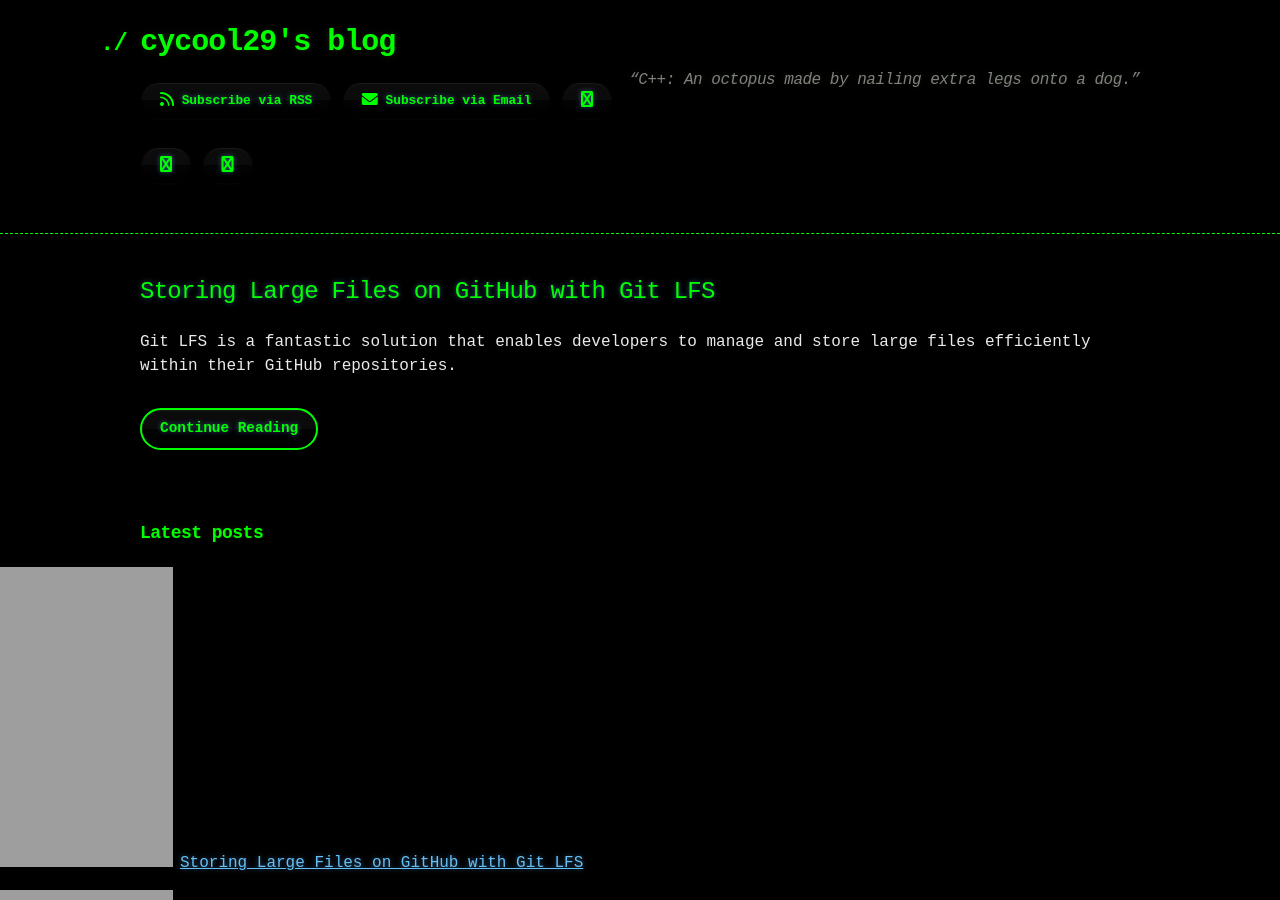
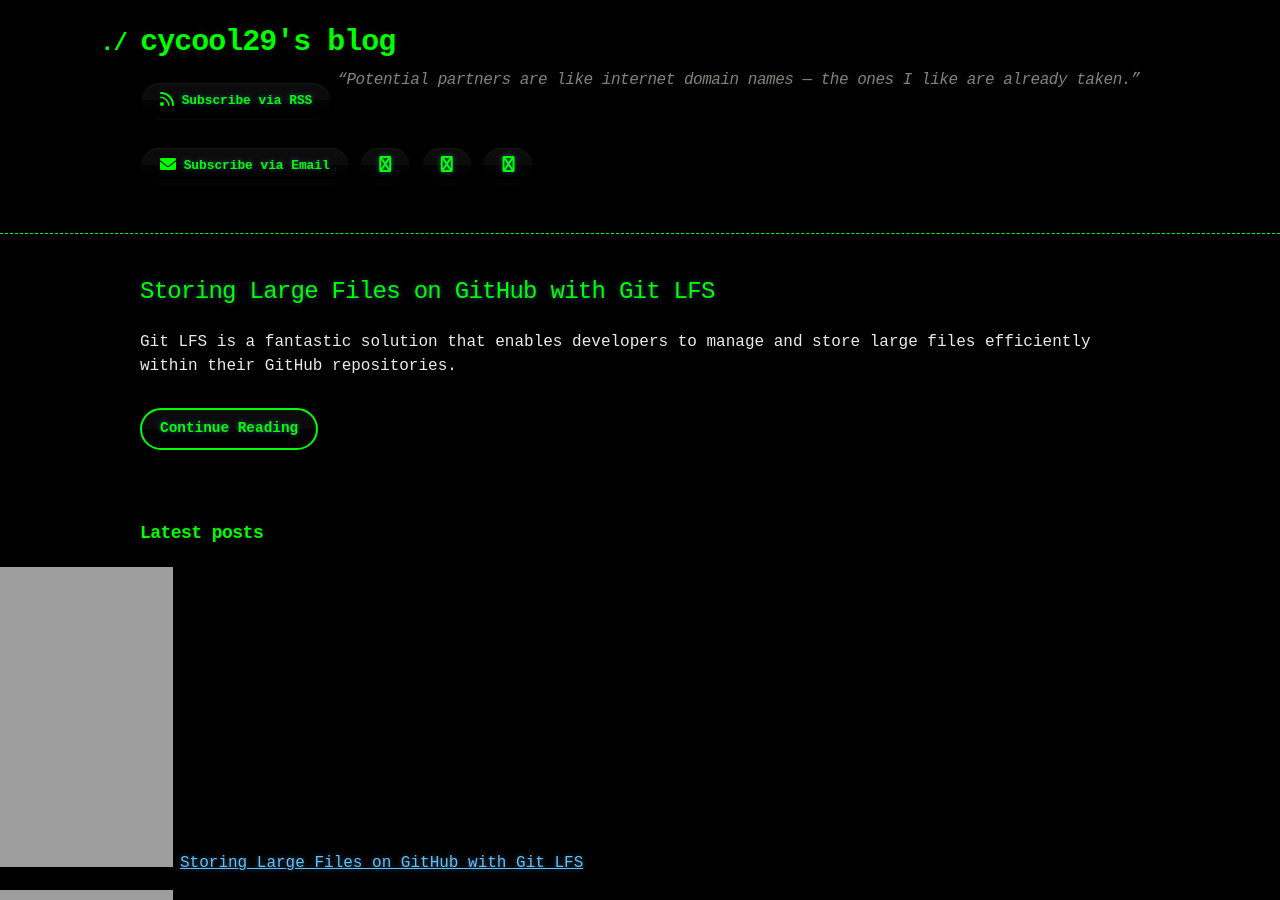
Before and after one commit to cycool29/cycool29.github.io, a Jekyll site: the page built from index.md, in a window 1280 px wide and 900 px high. Built offline with Jekyll 4.4.1, drawn with Linux system fonts in a browser that asks for light colours; a style sheet for code colours, icons or effects is not loaded.

Commit message:
Update quotes

```diff
--- a/_config.yml
+++ b/_config.yml
@@ -1,5 +1,5 @@
 title: cycool29's blog
-description: "“C++: An octopus made by nailing extra legs onto a dog.” "
+description: "“Potential partners are like internet domain names — the ones I like are already taken.” "
 bio: A high school student. Intermediate in Python, Git, Bash. Learning JavaScript. He/Him. "
 author: cycool29
 url: https://cycool29.github.io
```
